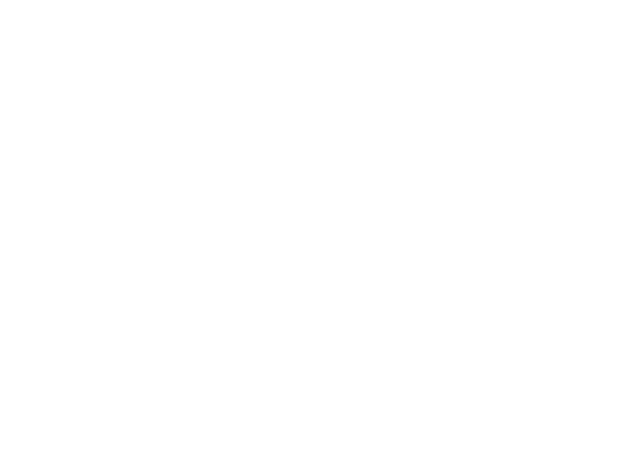
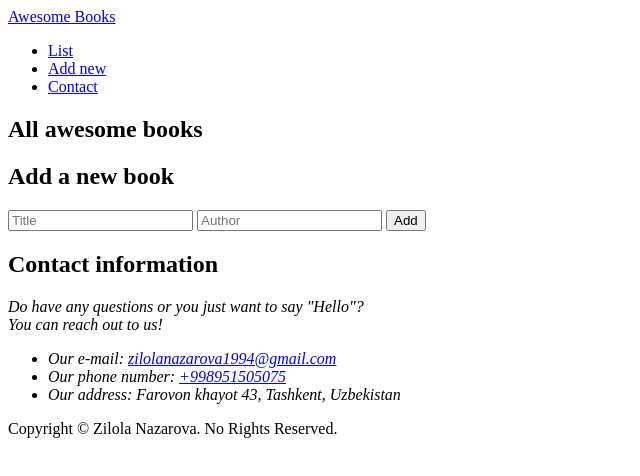
Before and after one commit to Zilola-Nazarova/awesome-books-es6, a plain HTML site: page index.html in a window 1280 px wide. Shown: the whole page, without its empty margins (0-640 px from the left). Drawn offline with Linux system fonts and the light colour scheme.

Commit message:
Add index.html content: header with <nav> and #current-time container, main with three sections, footer

```diff
--- a/index.html
+++ b/index.html
@@ -4,11 +4,62 @@
   <meta charset="UTF-8">
   <meta http-equiv="X-UA-Compatible" content="IE=edge">
   <meta name="viewport" content="width=device-width, initial-scale=1.0">
-  <title>Document</title>
+  <title>Awesome Books</title>
   <link href="./index.css" rel="stylesheet">
   <script src="./index.js" type="module"></script>
+  <!-- Fonts -->
 </head>
 <body>
+  <header>
+    <nav>
+      <a href="#list">Awesome Books</a>
+      <ul>
+        <li><a href="#list">List</a></li>
+        <li><a href="#add-new">Add new</a></li>
+        <li><a href="#contact">Contact</a></li>
+      </ul>
+    </nav>
+    <div id="current-time">
+      <p></p>
+    </div>
+  </header>
 
+  <main>
+    <section id="list">
+      <h1>All awesome books</h1>
+      <article>
+        <ul id="book-list">
+        </ul>
+      </article>
+    </section>
+
+    <section id="add-new">
+      <h2>Add a new book</h2>
+      <form>
+        <input type="text" id="title" placeholder="Title" required>
+        <span id="title-error"></span>
+        <input type="text" id="author" placeholder="Author" required>
+        <span id="author-error"></span>
+        <button type="button">Add</button>
+      </form>
+    </section>
+
+    <section id="contact">
+      <h2>Contact information</h2>
+      <address>
+        Do have any questions or you just want to say "Hello"?<br>
+        You can reach out to us!<br>
+        <ul id="contact-information">
+          <li>Our e-mail: <a href = "mailto:zilolanazarova1994@gmail.com">zilolanazarova1994@gmail.com</a></li>
+          <li>Our phone number: <a href="tel:+998951505075">+998951505075</a></li>
+          <li>Our address: Farovon khayot 43, Tashkent, Uzbekistan</li>
+        </ul>
+      </address>
+    </section>
+  </main>
+
+  <footer>
+    <p>Copyright © Zilola Nazarova. No Rights Reserved.</p>
+  </footer>
 </body>
 </html>
```
